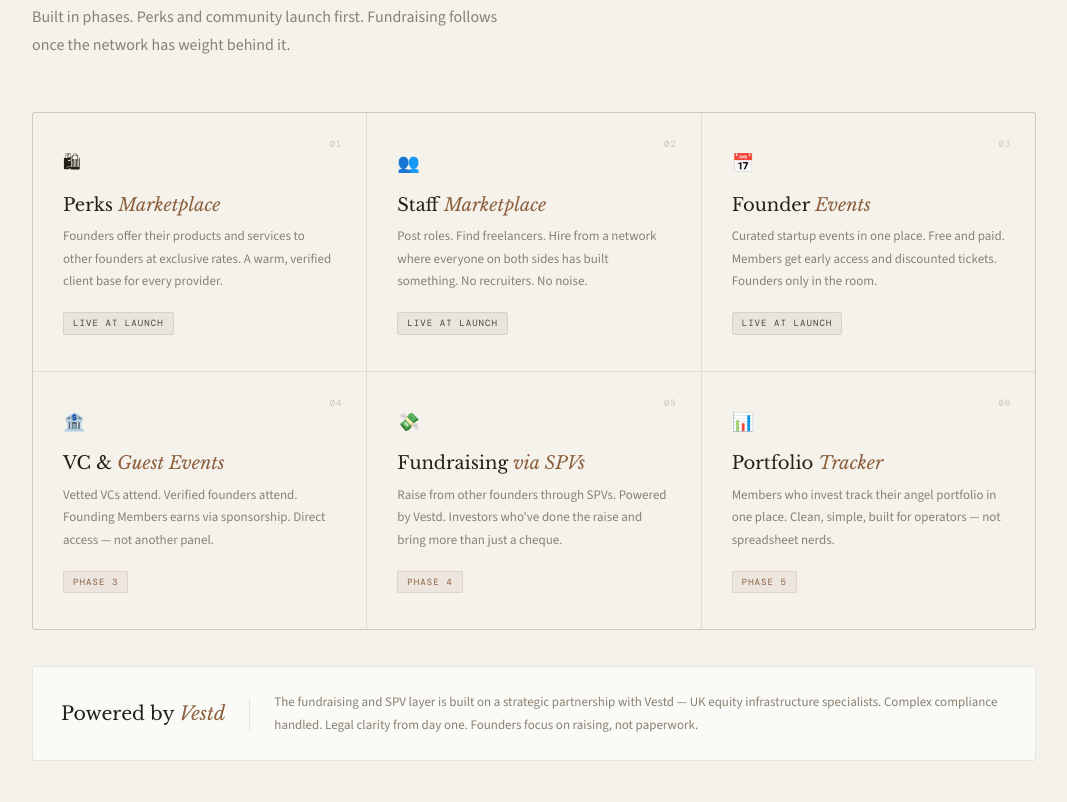
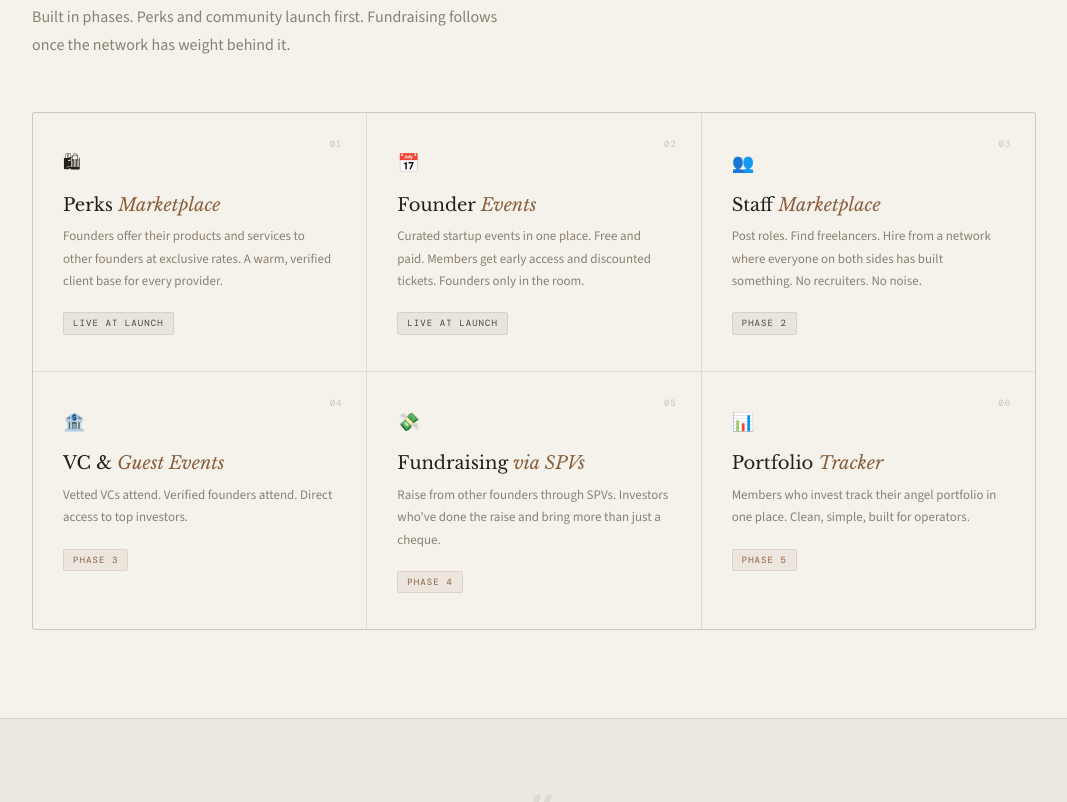
Before and after one commit to IacopoDiRico/founding-members, a plain HTML site: page index.html in a window 1280 px wide. Shown: the part 1784-2586 px from the top of the page, without its empty margins (106-1173 px from the left). Drawn offline with nearby package versions, Linux system fonts and the light colour scheme.

Commit message:
Removed Vestd and made some copy changes

```diff
--- a/index.html
+++ b/index.html
@@ -328,16 +328,11 @@ footer { background: var(--dark); border-top: 1px solid rgba(255,255,255,0.04);
     <p class="section-sub reveal rd2">Built in phases. Perks and community launch first. Fundraising follows once the network has weight behind it.</p>
     <div class="pillars-grid">
       <div class="pillar reveal rd1"><div class="pillar-num">01</div><div class="pillar-icon">🛍</div><div class="pillar-title">Perks <em>Marketplace</em></div><p class="pillar-body">Founders offer their products and services to other founders at exclusive rates. A warm, verified client base for every provider.</p><span class="pillar-tag">Live at launch</span></div>
-      <div class="pillar reveal rd2"><div class="pillar-num">02</div><div class="pillar-icon">👥</div><div class="pillar-title">Staff <em>Marketplace</em></div><p class="pillar-body">Post roles. Find freelancers. Hire from a network where everyone on both sides has built something. No recruiters. No noise.</p><span class="pillar-tag">Live at launch</span></div>
-      <div class="pillar reveal rd3"><div class="pillar-num">03</div><div class="pillar-icon">📅</div><div class="pillar-title">Founder <em>Events</em></div><p class="pillar-body">Curated startup events in one place. Free and paid. Members get early access and discounted tickets. Founders only in the room.</p><span class="pillar-tag">Live at launch</span></div>
-      <div class="pillar reveal rd4"><div class="pillar-num">04</div><div class="pillar-icon">🏦</div><div class="pillar-title">VC & <em>Guest Events</em></div><p class="pillar-body">Vetted VCs attend. Verified founders attend. Founding Members earns via sponsorship. Direct access — not another panel.</p><span class="pillar-tag soon">Phase 3</span></div>
-      <div class="pillar reveal rd5"><div class="pillar-num">05</div><div class="pillar-icon">💸</div><div class="pillar-title">Fundraising <em>via SPVs</em></div><p class="pillar-body">Raise from other founders through SPVs. Powered by Vestd. Investors who've done the raise and bring more than just a cheque.</p><span class="pillar-tag soon">Phase 4</span></div>
-      <div class="pillar reveal rd6"><div class="pillar-num">06</div><div class="pillar-icon">📊</div><div class="pillar-title">Portfolio <em>Tracker</em></div><p class="pillar-body">Members who invest track their angel portfolio in one place. Clean, simple, built for operators — not spreadsheet nerds.</p><span class="pillar-tag soon">Phase 5</span></div>
-    </div>
-    <div class="partner-bar reveal">
-      <div class="partner-name">Powered by <em>Vestd</em></div>
-      <div class="partner-div"></div>
-      <p class="partner-text">The fundraising and SPV layer is built on a strategic partnership with Vestd — UK equity infrastructure specialists. Complex compliance handled. Legal clarity from day one. Founders focus on raising, not paperwork.</p>
+      <div class="pillar reveal rd3"><div class="pillar-num">02</div><div class="pillar-icon">📅</div><div class="pillar-title">Founder <em>Events</em></div><p class="pillar-body">Curated startup events in one place. Free and paid. Members get early access and discounted tickets. Founders only in the room.</p><span class="pillar-tag">Live at launch</span></div>
+      <div class="pillar reveal rd2"><div class="pillar-num">03</div><div class="pillar-icon">👥</div><div class="pillar-title">Staff <em>Marketplace</em></div><p class="pillar-body">Post roles. Find freelancers. Hire from a network where everyone on both sides has built something. No recruiters. No noise.</p><span class="pillar-tag">Phase 2</span></div>
+      <div class="pillar reveal rd4"><div class="pillar-num">04</div><div class="pillar-icon">🏦</div><div class="pillar-title">VC & <em>Guest Events</em></div><p class="pillar-body">Vetted VCs attend. Verified founders attend. Direct access to top investors.</p><span class="pillar-tag soon">Phase 3</span></div>
+      <div class="pillar reveal rd5"><div class="pillar-num">05</div><div class="pillar-icon">💸</div><div class="pillar-title">Fundraising <em>via SPVs</em></div><p class="pillar-body">Raise from other founders through SPVs. Investors who've done the raise and bring more than just a cheque.</p><span class="pillar-tag soon">Phase 4</span></div>
+      <div class="pillar reveal rd6"><div class="pillar-num">06</div><div class="pillar-icon">📊</div><div class="pillar-title">Portfolio <em>Tracker</em></div><p class="pillar-body">Members who invest track their angel portfolio in one place. Clean, simple, built for operators.</p><span class="pillar-tag soon">Phase 5</span></div>
     </div>
   </div>
 </div>
@@ -390,7 +385,7 @@ footer { background: var(--dark); border-top: 1px solid rgba(255,255,255,0.04);
     <div>
       <div class="section-eyebrow reveal">Serial numbers from day one</div>
       <h2 class="section-title reveal rd1">Your number<br><em>never changes.</em></h2>
-      <p class="founding-body reveal rd2">#000 is the founder. #001 through #100 are the people who built this alongside us. Early adoption is the rarest status there is. The lower your number, the earlier you believed — and in this community, that means something.</p>
+      <p class="founding-body reveal rd2">#000 is our founder. #001 through #1000 are the people who built this alongside us. Early adoption is the rarest status there is. The lower your number, the earlier you believed. In this community, that means something.</p>
       <a href="#apply" class="btn-primary reveal rd3" style="display:inline-flex;background:var(--copper);">Claim Your Number →</a>
     </div>
     <div class="badge-stack reveal rd2">
```
